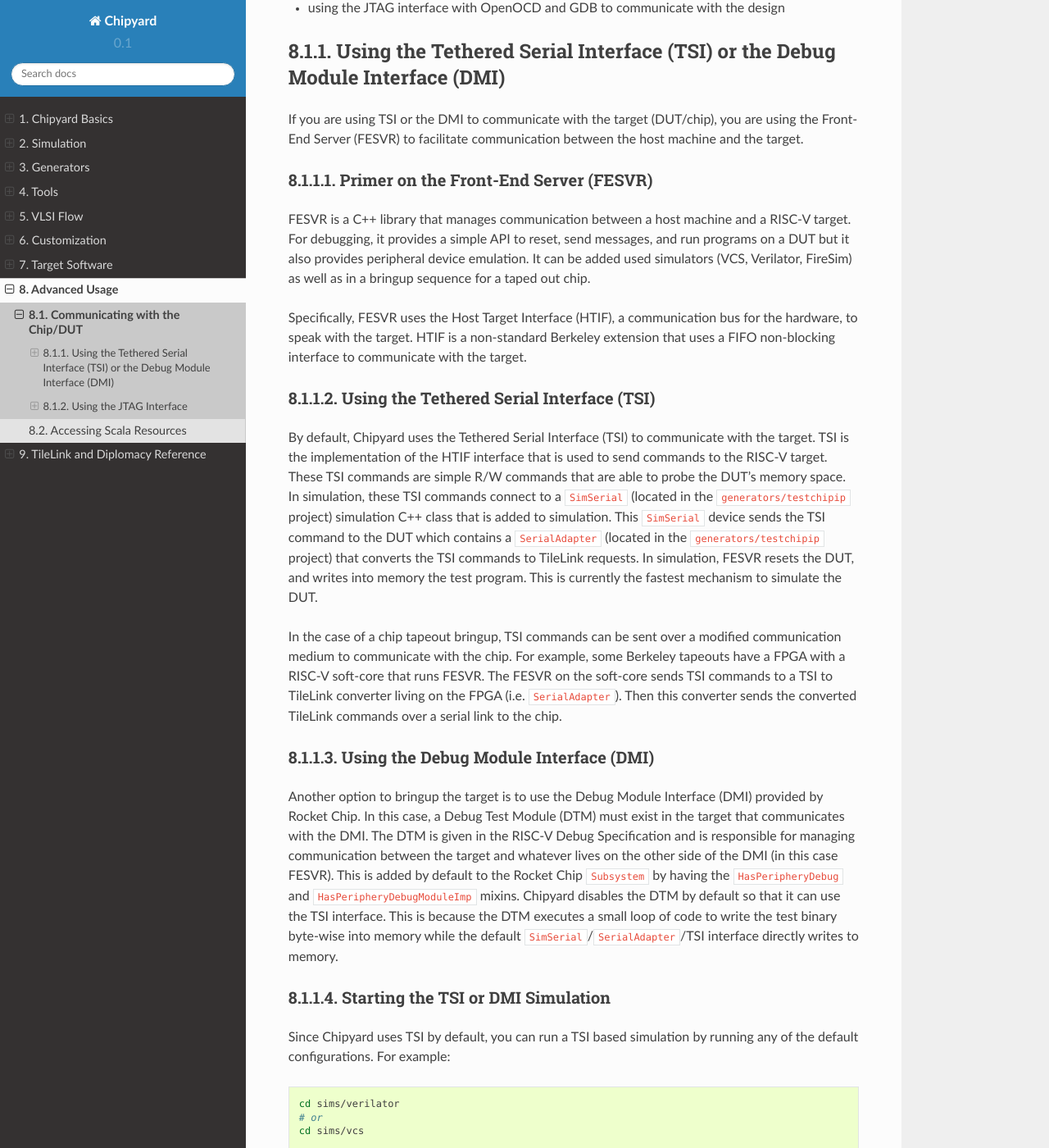
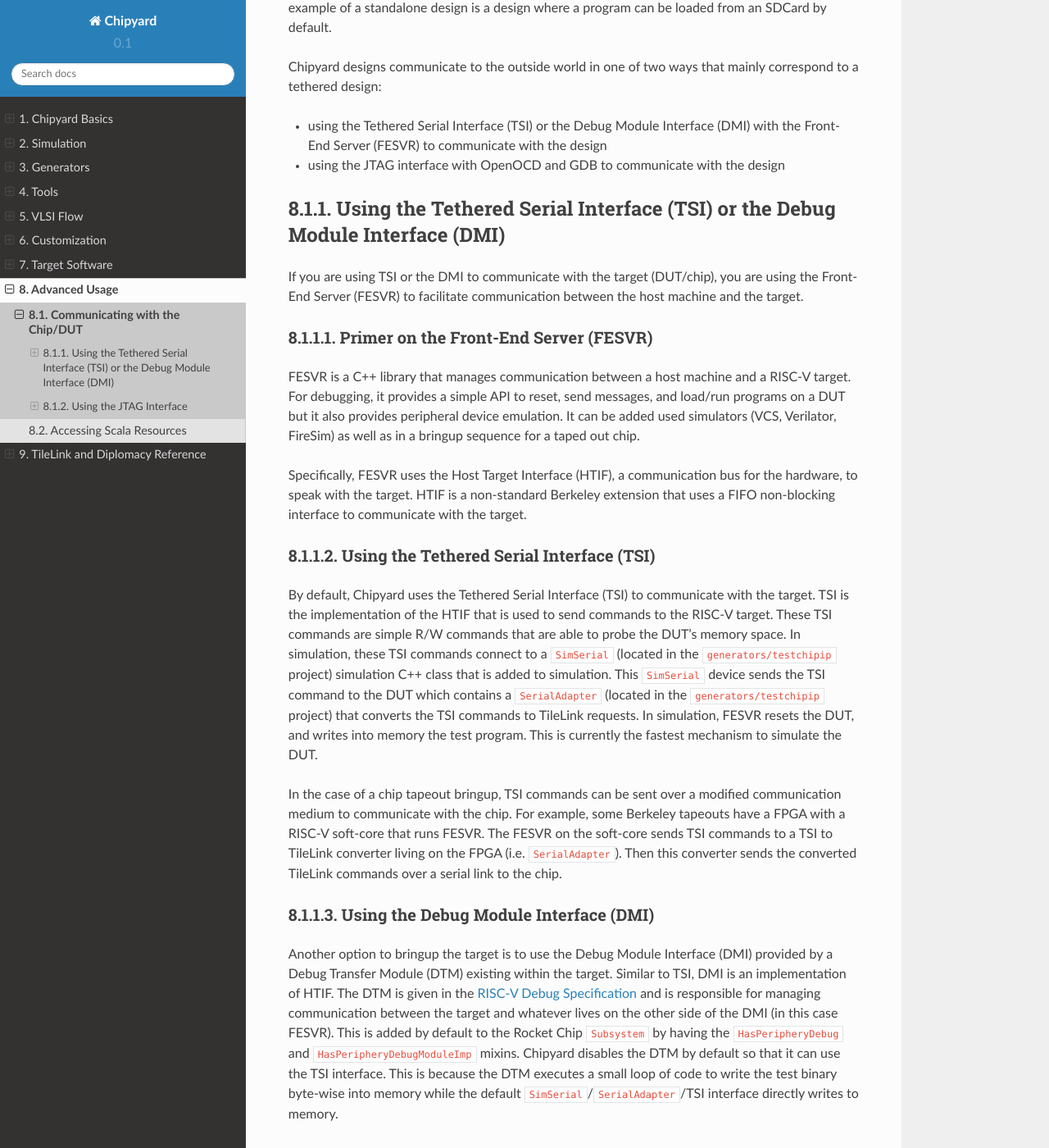
Before and after one commit to ucb-bar/chipyard, a Sphinx documentation site: the page built from docs/Advanced-Usage/Chip-Communication.rst, in a window 1280 px wide and 1400 px high, scrolled down 282 px. Shown: the whole window at 82% size. Built offline with Sphinx 7.4.7 and the Read the Docs theme 2.0.0, drawn with Linux system fonts in a browser that asks for light colours; some of the changed text lies outside the part shown.

Commit message:
update with tethered v standalone | small flow fixes [ci skip]

```diff
--- a/docs/Advanced-Usage/Chip-Communication.rst
+++ b/docs/Advanced-Usage/Chip-Communication.rst
@@ -3,8 +3,13 @@
 Communicating with the Chip/DUT
 ===============================
 
-What good is a chip/DUT if it can't communicate with the outside world? Chipyard designs
-communicate to the outside world in one of two ways:
+What good is a chip/DUT if it can't communicate with the outside world? There are two types of designs that can be
+made: tethered or standalone designs. A tethered design is where a host must interact with the DUT (a target) to bringup the design.
+A standalone design is a design that can bringup itself (has its own bootrom, loads programs itself, etc). An example of a tethered design
+is a Chipyard simulation where the host computer loads the test program into the designs memory. An example of a standalone design is
+a design where a program can be loaded from an SDCard by default.
+
+Chipyard designs communicate to the outside world in one of two ways that mainly correspond to a tethered design:
 
 * using the Tethered Serial Interface (TSI) or the Debug Module Interface (DMI) with the Front-End Server (FESVR) to communicate with the design
 * using the JTAG interface with OpenOCD and GDB to communicate with the design
@@ -20,7 +25,7 @@
 
 FESVR is a C++ library that manages communication
 between a host machine and a RISC-V target. For debugging, it provides a simple API to reset,
-send messages, and run programs on a DUT but it also provides peripheral device emulation.
+send messages, and load/run programs on a DUT but it also provides peripheral device emulation.
 It can be added used simulators (VCS, Verilator, FireSim) as well as in a bringup sequence
 for a taped out chip.
 
@@ -32,7 +37,7 @@
 ~~~~~~~~~~~~~~~~~~~~~~~~~~~~~~~~~~~~~~~~~
 
 By default, Chipyard uses the Tethered Serial Interface (TSI) to communicate with the target.
-TSI is the implementation of the HTIF interface that is used to send commands to the
+TSI is the implementation of the HTIF that is used to send commands to the
 RISC-V target. These TSI commands are simple R/W commands
 that are able to probe the DUT's memory space. In simulation, these TSI commands connect
 to a ``SimSerial`` (located in the ``generators/testchipip`` project) simulation C++
@@ -51,9 +56,9 @@
 Using the Debug Module Interface (DMI)
 ~~~~~~~~~~~~~~~~~~~~~~~~~~~~~~~~~~~~~~
 
-Another option to bringup the target is to use the Debug Module Interface (DMI) provided by Rocket Chip.
-In this case, a Debug Test Module (DTM) must exist in the target that communicates with the DMI.
-The DTM is given in the RISC-V Debug Specification and is responsible for managing communication between
+Another option to bringup the target is to use the Debug Module Interface (DMI) provided by a Debug Transfer Module (DTM) existing within the target.
+Similar to TSI, DMI is an implementation of HTIF.
+The DTM is given in the `RISC-V Debug Specification <https://riscv.org/specifications/debug-specification/>`__ and is responsible for managing communication between
 the target and whatever lives on the other side of the DMI (in this case FESVR). This is added by default
 to the Rocket Chip ``Subsystem`` by having the ``HasPeripheryDebug`` and ``HasPeripheryDebugModuleImp`` mixins.
 Chipyard disables the DTM by default so that it can use the TSI interface.
@@ -91,12 +96,12 @@
     # or
     cd sims/vcs
 
-    make CONFIG=dmiRocketConfig TOP=TopWithDTM MODEL=TestHarnessWithDTM
+    make CONFIG=dmiRocketConfig TOP=TopWithDTM MODEL=TestHarnessWithDTM run-asm-tests
 
 Using the JTAG Interface
 ------------------------
 
-The main way to use JTAG with a Rocket Chip based system is to instantiate the Debug Test Module (DTM)
+The main way to use JTAG with a Rocket Chip based system is to instantiate the Debug Transfer Module (DTM)
 and configure it to use a JTAG interface (by default the DTM is setup to use the DMI interface mentioned above).
 However, if you want to use JTAG, you must do the following steps to setup a DTM+JTAG enabled system.
 
```
Also changed, not shown: other parts of docs/Advanced-Usage/Chip-Communication.rst (+3 -3 lines), docs/Software/Spike.rst (+16 -1 lines).
